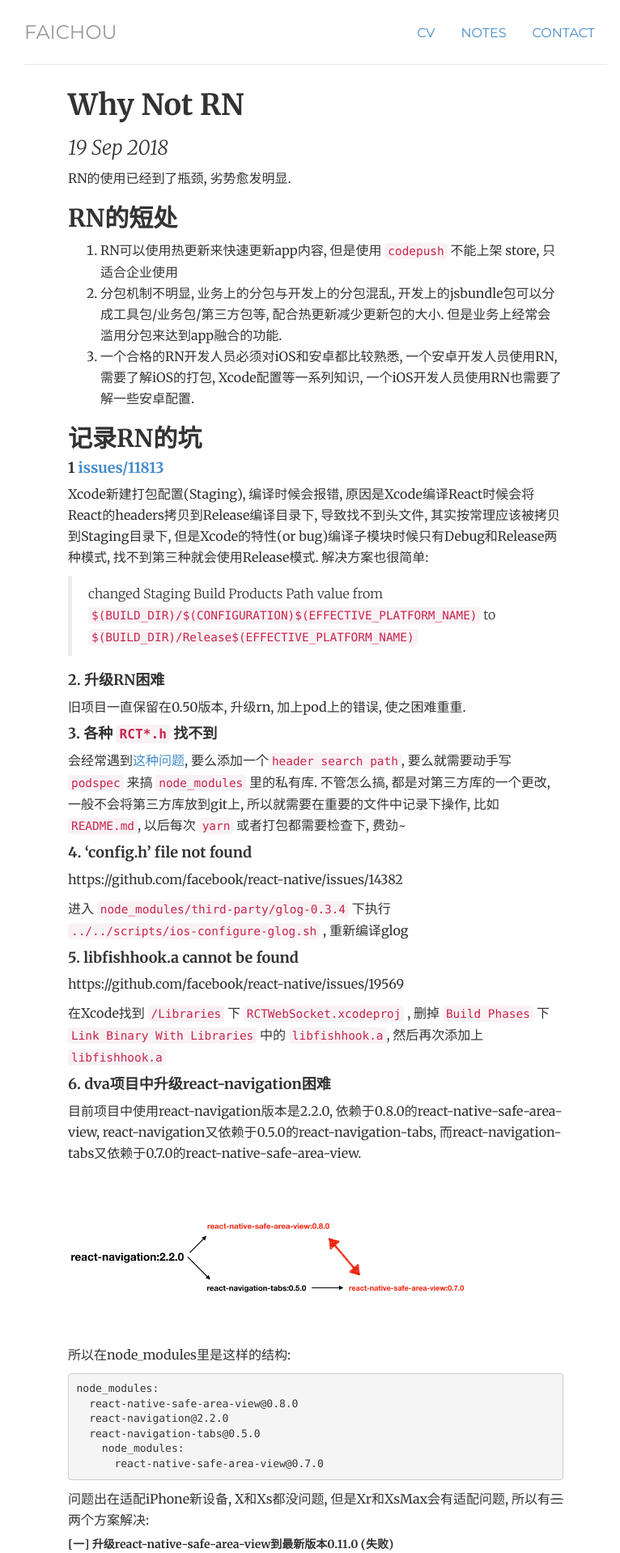
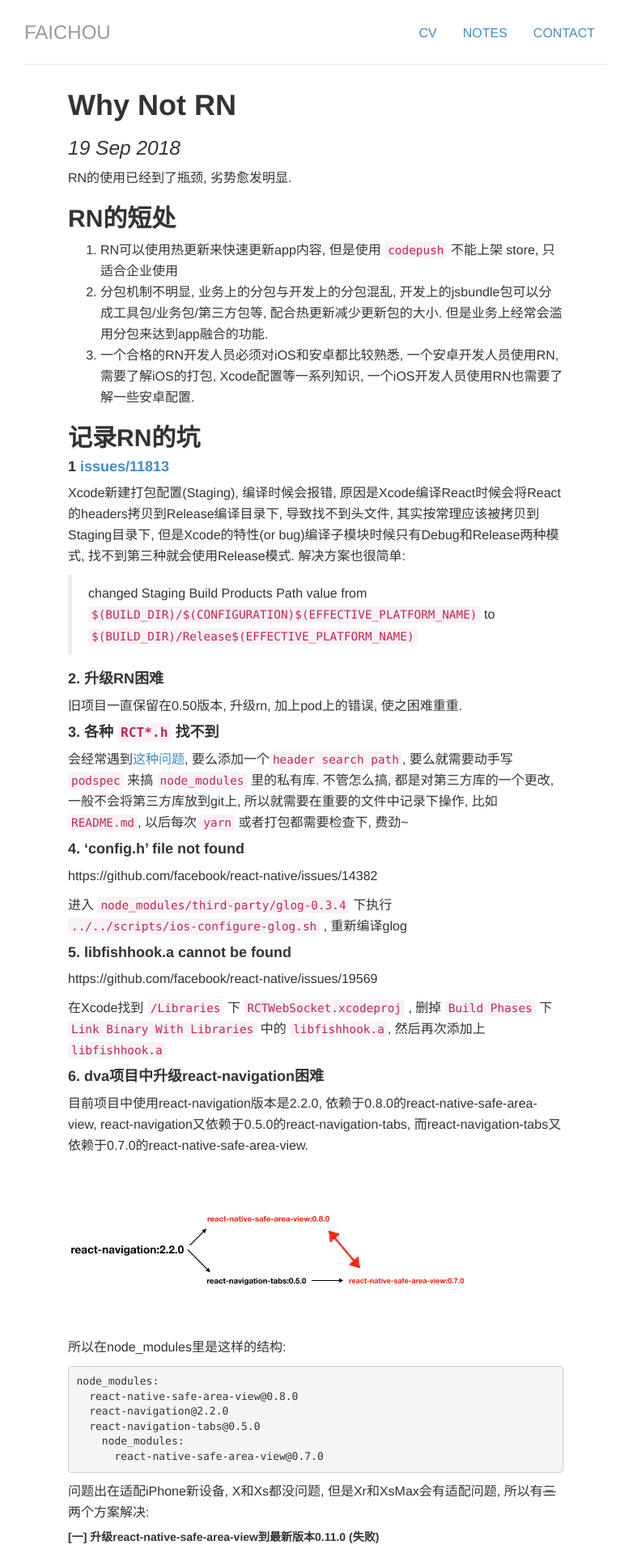
Before and after one commit to FaiChou/faichou.github.io, a Jekyll site: the page built from _posts/2018-09-19-Why-Not-RN.md, in a window 1280 px wide. Shown: the top 1918 px of the page at 81% size, without its empty margins (250-1016 px from the left). Built offline with Jekyll 4.4.1, drawn with Linux system fonts in a browser that asks for light colours; comment, search, counter and statistics services are not loaded.

Commit message:
fix for google fonts

```diff
--- a/css/style.css
+++ b/css/style.css
@@ -1,14 +1,11 @@
-@import url(http://fonts.googleapis.com/css?family=Merriweather:300,300italic,400,400italic,700,700italic);
-@import url(http://fonts.googleapis.com/css?family=Montserrat);
+body { padding-top: 20px; padding-bottom: 40px; font-family: Helvetica, Tahoma, Arial, Georgia, Times; font-size: 16px; }
 
-body { padding-top: 20px; padding-bottom: 40px; font-family: 'Merriweather', Georgia, Times; font-size: 16px; }
-
-h1, h2, h3, h4, h5, h6, .h1, .h2, .h3, .h4, .h5, .h6 { font-family: 'Merriweather', Georgia, Times; font-weight: 700;}
+h1, h2, h3, h4, h5, h6, .h1, .h2, .h3, .h4, .h5, .h6 { font-family: Helvetica, Tahoma, Arial, Georgia, Times; font-weight: 700;}
 
 blockquote p { font-size: 16px; line-height: 1.6em; }
 
 /* Masthead */
-.header, .footer, .header h3 { font-family: 'Montserrat', Helvetica, sans-serif; text-transform: uppercase; font-weight: normal; }
+.header, .footer, .header h3 { font-family: Helvetica, Tahoma, Arial, Helvetica, sans-serif; text-transform: uppercase; font-weight: normal; }
 
 /* Navigation */
 h3.text-muted a {text-decoration: none; color: #999999; }
@@ -195,13 +192,13 @@
 .swatch-log h2.date { margin-bottom: 30px; }
 .swatch-log { margin: 30px auto 70px; height: 140px; }
 ul.swatch { list-style: none; margin: 0 auto; padding: 0; height: 50px; }
-ul.swatch li { text-transform: uppercase; display: inline; float: left; height: 80px; width: 75px; text-indent: -9999px; font-size: 14px; text-align: center; font-family: 'Montserrat', Helvetica, sans-serif; background-image: url(/img/glass.png); background-repeat: repeat-x; background-position: 0 50%;}
+ul.swatch li { text-transform: uppercase; display: inline; float: left; height: 80px; width: 75px; text-indent: -9999px; font-size: 14px; text-align: center; font-family: Helvetica, Tahoma, Arial, sans-serif; background-image: url(/img/glass.png); background-repeat: repeat-x; background-position: 0 50%;}
 ul.swatch li:hover { height: 75px; width: 75px; vertical-align: middle; text-indent: 0; }
 /*
 ul.swatch li:last-child { webkit-border-top-right-radius: 9px; -webkit-border-bottom-right-radius: 9px; -moz-border-radius-topright: 9px; -moz-border-radius-bottomright: 9px; border-top-right-radius: 9px; border-bottom-right-radius: 9px; }
 ul.swatch li:first-child { webkit-border-top-left-radius: 9px; -webkit-border-bottom-left-radius: 9px; -moz-border-radius-topleft: 9px; -moz-border-radius-bottomleft: 9px; border-top-left-radius: 9px; border-bottom-left-radius: 9px; }
 */
-.swatch-log p { font-size: 14px; clear: left; margin-top: 10px; font-family: 'Montserrat', Helvetica, sans-serif; text-transform: uppercase; }
+.swatch-log p { font-size: 14px; clear: left; margin-top: 10px; font-family: Helvetica, Tahoma, Arial, sans-serif; text-transform: uppercase; }
 .clear { clear: both; height: 20px; }
 
 /* CV */
```
